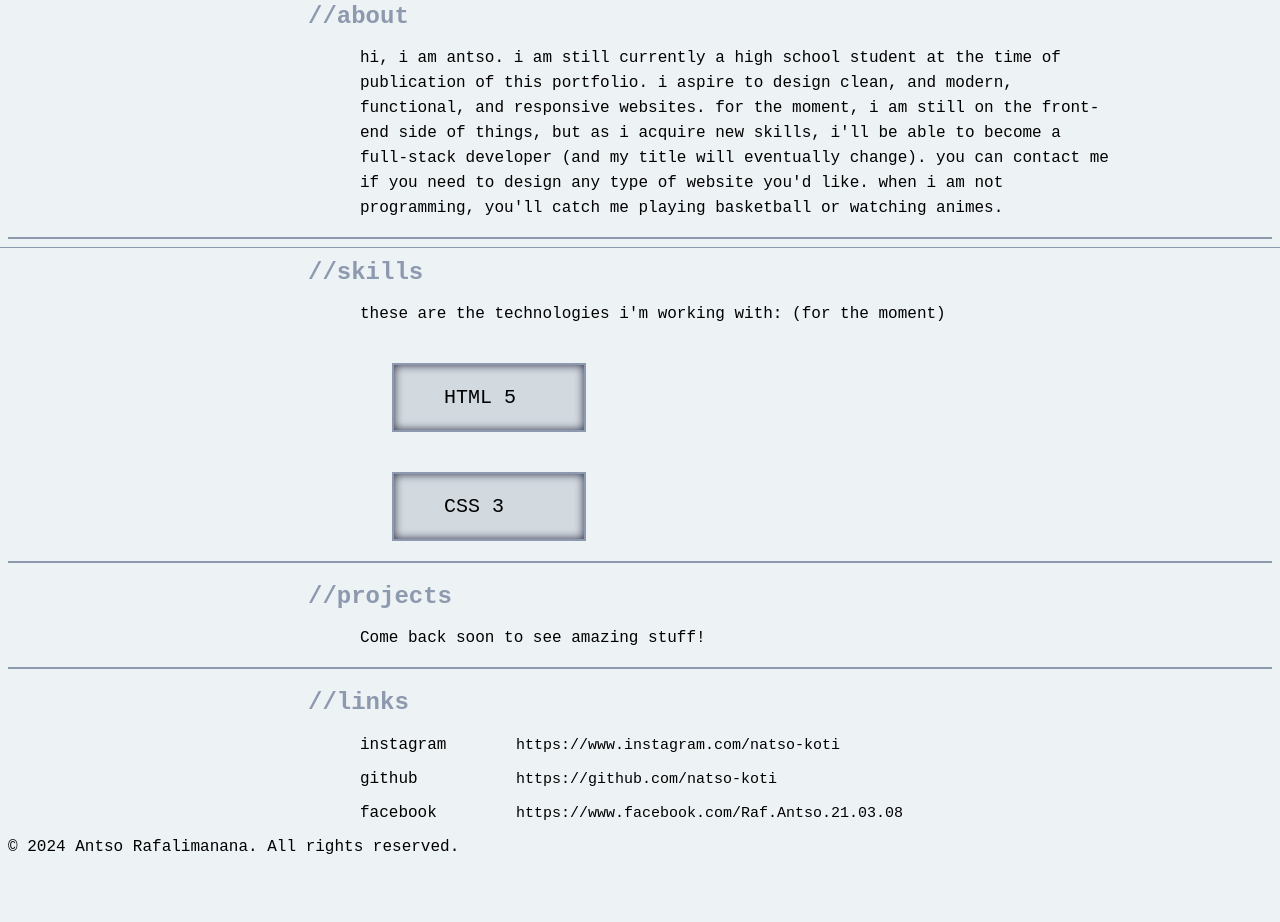
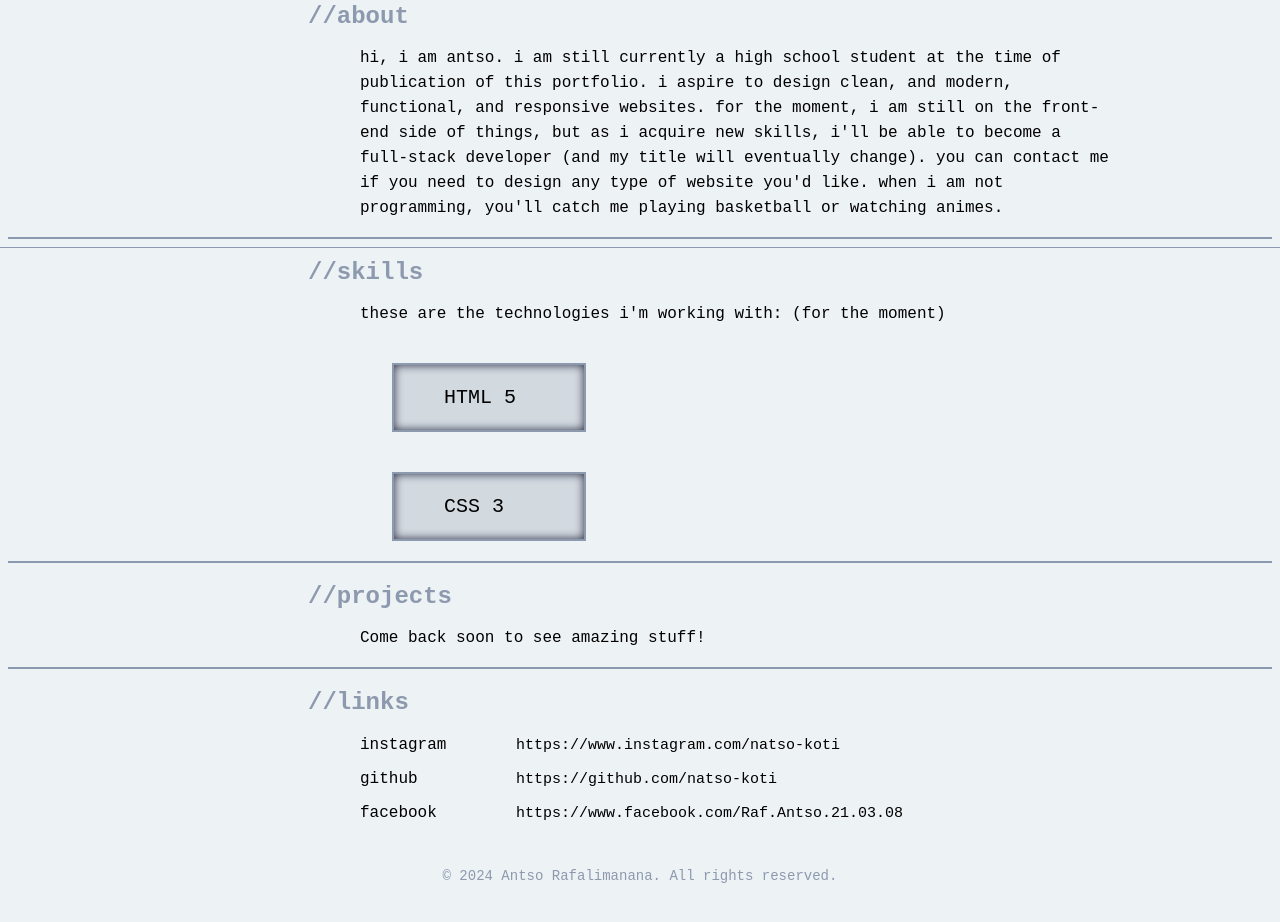
Before and after one commit to natso-koti/natso.dev, a plain HTML site: page index.html in a window 1280 px wide. Shown: the part 552-1474 px from the top of the page. Before the commit the page ends 1424 px from the top, so only its background shows below. Drawn offline with Linux system fonts and the light colour scheme; a web font is replaced by a local one.

Commit message:
fixed footer issue

```diff
--- a/styles.css
+++ b/styles.css
@@ -196,3 +196,10 @@ h2 {
   font-size: 15px;
   margin-left: -20em;
 }
+
+footer {
+  text-align: center;
+  padding: 1rem;
+  font-size: 0.875rem;
+  color: #8d99ae;
+}
```
